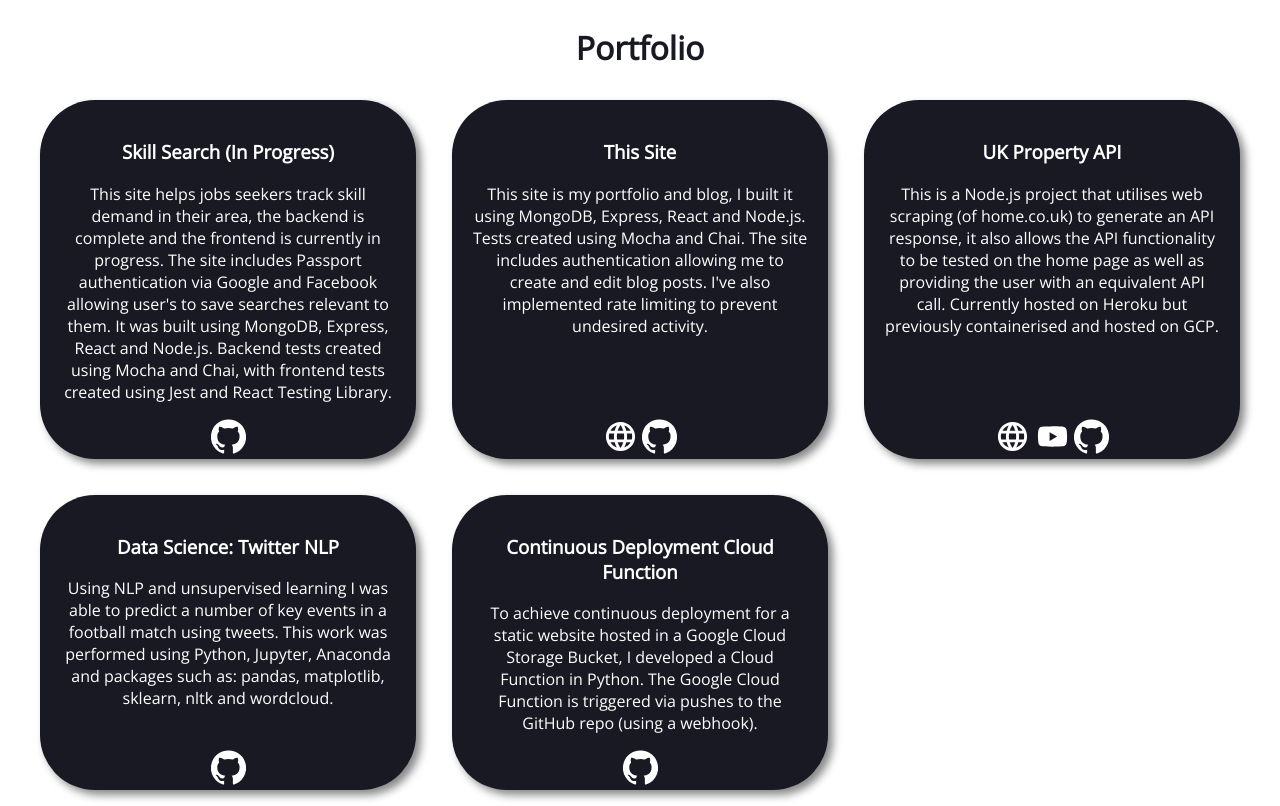
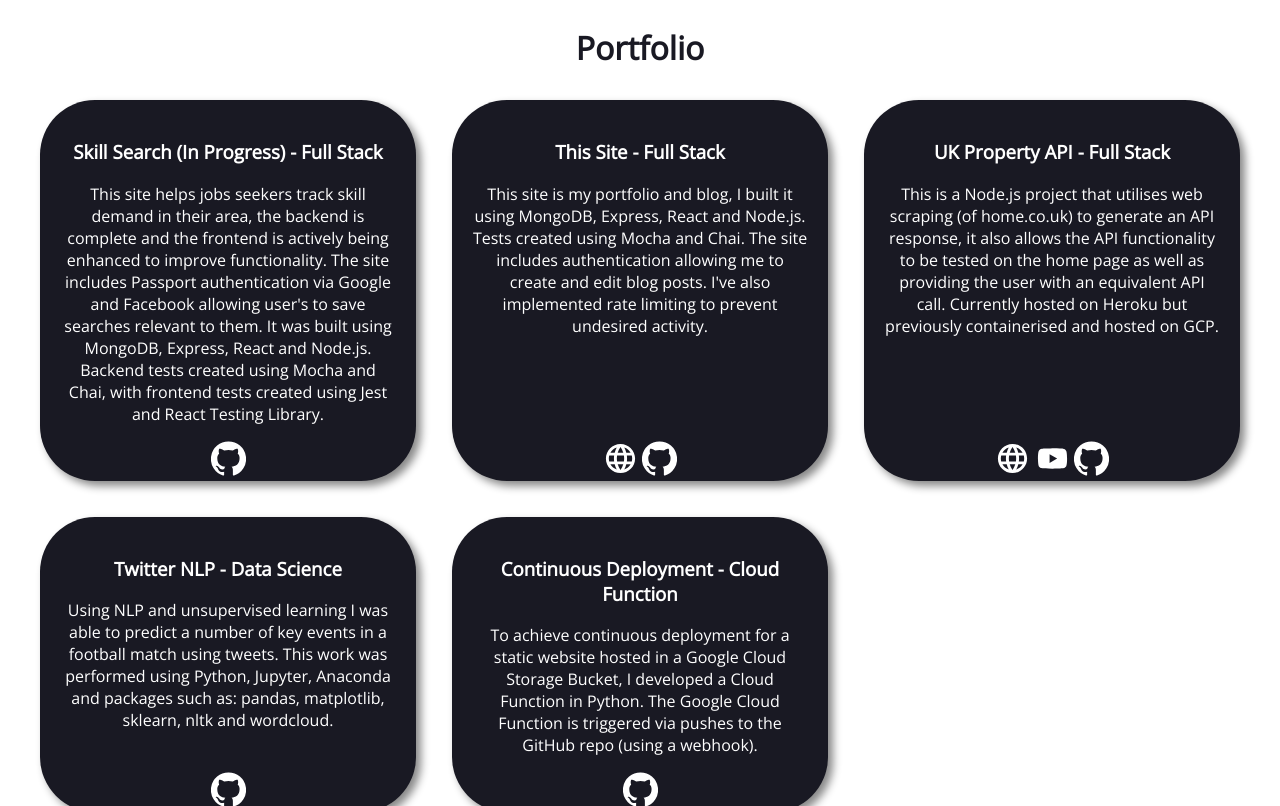
Before and after one commit to jb-0/site-react, a React (Create React App) app in the folder frontend/: page / in a window 1280 px wide. Shown: the part 500-1306 px from the top of the page. Built offline with nearby package versions, Linux system fonts and the light colour scheme; no server answers.

Commit message:
Updates to portfolio wording

```diff
--- a/frontend/src/content/portfolioContent.js
+++ b/frontend/src/content/portfolioContent.js
@@ -1,17 +1,17 @@
 const portfolioContent = [
   {
-    title: "Skill Search (In Progress)",
+    title: "Skill Search (In Progress) - Full Stack",
     content: `This site helps jobs seekers track skill demand in their area, the backend is complete
-    and the frontend is currently in progress. The site includes Passport authentication via Google
-    and Facebook allowing user's to save searches relevant to them. It was built using MongoDB,
-    Express, React and Node.js. Backend tests created using Mocha and Chai, with frontend tests
-    created using Jest and React Testing Library. `,
+    and the frontend is actively being enhanced to improve functionality. The site includes Passport
+    authentication via Google and Facebook allowing user's to save searches relevant to them. It was
+    built using MongoDB, Express, React and Node.js. Backend tests created using Mocha and Chai,
+    with frontend tests created using Jest and React Testing Library.`,
     links: {
       source: "https://github.com/jb-0/skill-search",
     },
   },
   {
-    title: "This Site",
+    title: "This Site - Full Stack",
     content: `This site is my portfolio and blog, I built it using MongoDB, Express, React and
     Node.js. Tests created using Mocha and Chai. The site includes authentication allowing me to
     create and edit blog posts. I've also implemented rate limiting to prevent undesired activity.`,
@@ -21,7 +21,7 @@ const portfolioContent = [
     },
   },
   {
-    title: "UK Property API",
+    title: "UK Property API - Full Stack",
     content: `This is a Node.js project that utilises web scraping (of home.co.uk) to generate an API
       response, it also allows the API functionality to be tested on the home page as well as
       providing the user with an equivalent API call. Currently hosted on Heroku but previously
@@ -33,7 +33,7 @@ const portfolioContent = [
     },
   },
   {
-    title: "Data Science: Twitter NLP",
+    title: "Twitter NLP - Data Science",
     content: `Using NLP and unsupervised learning I was able to predict a number of key events
       in a football match using tweets. This work was performed using Python, Jupyter, Anaconda and
       packages such as: pandas, matplotlib, sklearn, nltk and wordcloud.`,
@@ -42,7 +42,7 @@ const portfolioContent = [
     },
   },
   {
-    title: "Continuous Deployment Cloud Function",
+    title: "Continuous Deployment - Cloud Function",
     content: `To achieve continuous deployment for a static website hosted in a Google Cloud Storage
         Bucket, I developed a Cloud Function in Python. The Google Cloud Function is triggered via
         pushes to the GitHub repo (using a webhook).`,
```
